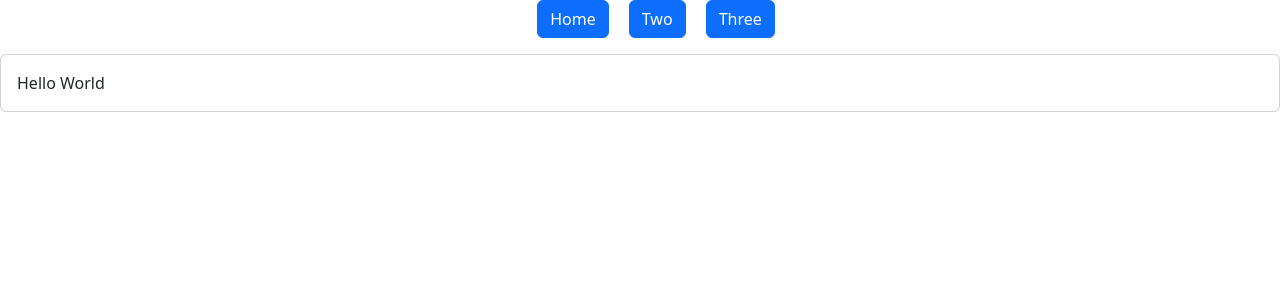
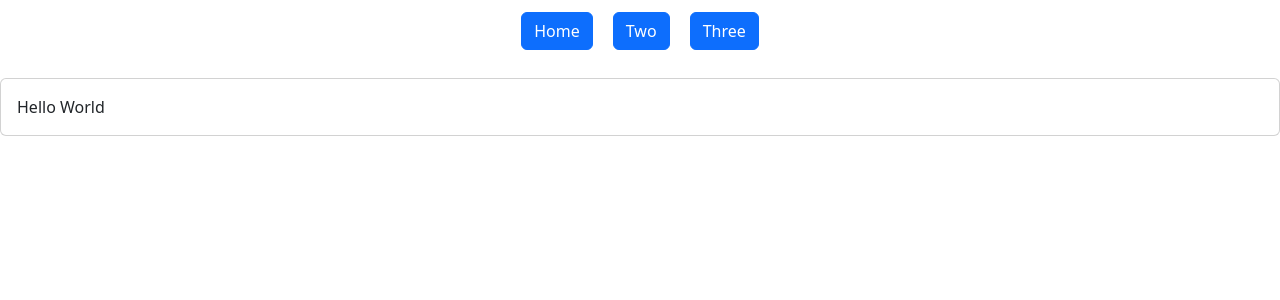
Before and after one commit to oquinone/cms_ui, a React (Create React App) app: page /dashboard in a window 1280 px wide. Shown: the top 300 px of the page. Built offline with nearby package versions, Linux system fonts and the light colour scheme.

Commit message:
Updated components

```diff
--- a/src/Screens/navbar.jsx
+++ b/src/Screens/navbar.jsx
@@ -1,17 +1,21 @@
-import React from 'react';
-import Button from 'react-bootstrap/Button';
+import React from "react";
+import Button from "react-bootstrap/Button";
 import "../Styling/navbar.scss";
 
 const Navbar = () => {
-    return(
-        <div id="navbar">
-            <ul>
-                <li><Button variant="primary">Home</Button></li>
-                <li><Button variant="primary">Two</Button>{' '}</li>
-                <li><Button variant="primary">Three</Button>{' '}</li>
-            </ul>
-        </div>
-    )
-}
+  return (
+    <ul id="navbar">
+      <li>
+        <Button variant="primary">Home</Button>
+      </li>
+      <li>
+        <Button variant="primary">Two</Button>
+      </li>
+      <li>
+        <Button variant="primary">Three</Button>
+      </li>
+    </ul>
+  );
+};
 
 export default Navbar;
--- a/src/Styling/login.scss
+++ b/src/Styling/login.scss
@@ -3,7 +3,7 @@
      flex-flow: column nowrap;
      justify-content: center;
      padding: 50px 25%;
-     height: 100vh;
+     min-height: 100vh;
      #form{
           padding: 60px 50px;
           background-color:gainsboro;
--- a/src/Styling/navbar.scss
+++ b/src/Styling/navbar.scss
@@ -1,13 +1,11 @@
 #navbar{
-    ul{
     list-style-type: none;
     display: flex;
     flex-flow: row nowrap;
     justify-content: center;
+    padding: 12px 0;
 
     li{
         padding: 0 10px 0 10px;
     }
 }
-    // border: 1px solid red;
-}
```
Also changed, not shown: src/Components/modal.jsx (added, +28 -0 lines), src/Components/navbar.jsx (+2 -6 lines), src/Screens/dashboard.jsx (+5 -6 lines), src/Screens/login.jsx (+6 -7 lines). Lines whose indentation alone changed are shown as unchanged.
